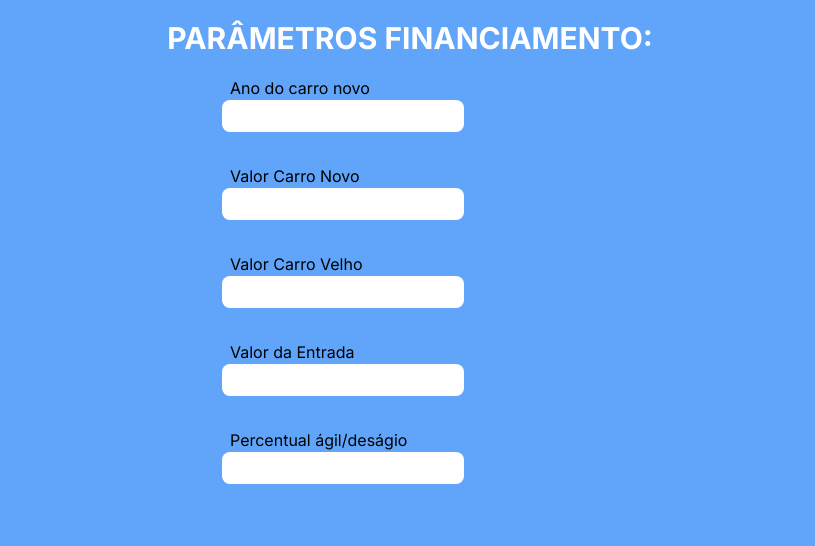
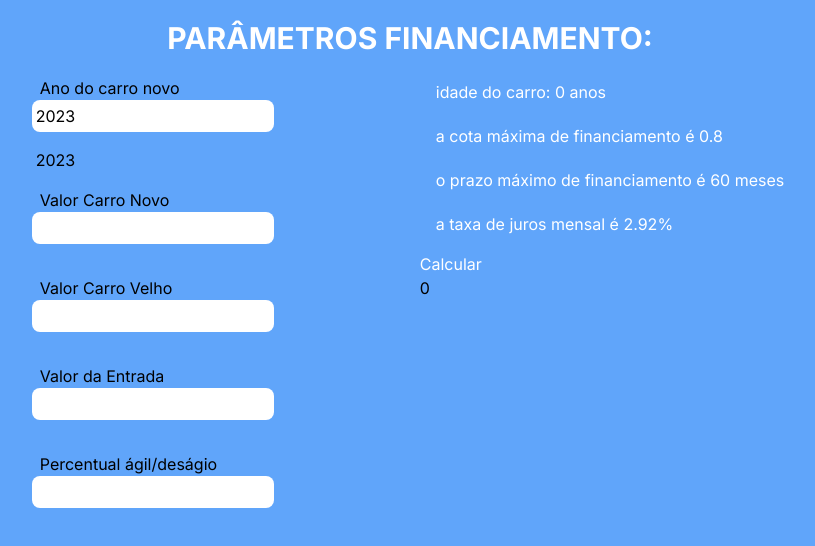
Before and after one commit to eudermes/auto, a Next.js app: page / in a window 1280 px wide. Shown: the top 546 px of the page, without its empty margins (230-1045 px from the left). Built offline with nearby package versions, Linux system fonts and the light colour scheme.

Commit message:
first commit

```diff
--- a/app/page.tsx
+++ b/app/page.tsx
@@ -6,15 +6,18 @@ import React, { useState, useEffect } from "react";
 export default function Home() {
 
 
-  const [anoCarroNovo, setAnoCarroNovo] = useState("");
+  const [anoCarroNovo, setAnoCarroNovo] = useState(2023);
   const [valorCarroNovo, setValorCarroNovo] = useState("");
   const [valorCarroVelho, setValorCarroVelho] = useState("");
   const [valorEntrada, setValorEntrada] = useState("");
   const [agil, setAgil] = useState("");
   const [quotaMax, setQuotaMax] = useState<number>(0);
+  const [prazoMax, setPrazoMax] = useState<number>(0);
+  const [txJuros, setTxJuros] = useState<number>(0);
+  const [produto, setProduto] = useState<number>(0);
 
-  const idadeCarro = 2023 - parseInt(anoCarroNovo);
 
+  const idadeCarro = (2023 - parseInt(anoCarroNovo));
 
   const handleanoCarroNovoChange = (event: React.ChangeEvent<HTMLInputElement>) => {
     setAnoCarroNovo(event.target.value);
@@ -35,6 +38,29 @@ const handlevalorEntradaChange = (event: React.ChangeEvent<HTMLInputElement>) =>
   const handleagilChange = (event: React.ChangeEvent<HTMLInputElement>) => {
     setAgil(event.target.value);
   }
+
+  useEffect(() => {
+    if(idadeCarro <=2){setQuotaMax(0.8), setPrazoMax(60), setTxJuros(2.92)}
+
+    if(idadeCarro >=3 && idadeCarro <=5){setQuotaMax(0.6), setPrazoMax(60), setTxJuros(4.26)}
+
+    if(idadeCarro >=6 && idadeCarro <=8){setQuotaMax(0.5),setPrazoMax(48), setTxJuros(2.34)}
+
+    if(idadeCarro ==9){setQuotaMax(0.5),setPrazoMax(36), setTxJuros(2.34)}
+
+    if(idadeCarro ==10){setQuotaMax(0.5),setPrazoMax(24), setTxJuros(2.34)}
+
+    if(idadeCarro > 10){setQuotaMax(0), setPrazoMax(0), setTxJuros(0) }
+
+  }, [idadeCarro]);
+
+
+  const handleCalcularProduto = () => {
+     const valorCarroNovoFloat = parseFloat(valorCarroNovo);
+     const produtoCalculado = valorCarroNovoFloat * quotaMax;
+    setProduto(produtoCalculado);
+      };
+
 
   return (
 
@@ -117,8 +143,24 @@ const handlevalorEntradaChange = (event: React.ChangeEvent<HTMLInputElement>) =>
       </div>
 
       <div>
-      {idadeCarro > 0 && <p className='p-1 pt-1 mt-0 m-3 text-white'>{`idade do carro: ${idadeCarro} anos`}</p>}
+      {idadeCarro >= 0 && <p className='p-1 pt-1 mt-0 m-3 text-white'>{`idade do carro: ${idadeCarro} anos`}</p>}
 
+
+      {quotaMax >= 0 && <p className='p-1 pt-1 mt-0 m-3 text-white'>{`a cota máxima de financiamento é ${quotaMax}`}</p>}
+
+      {prazoMax >= 0 && <p className='p-1 pt-1 mt-0 m-3 text-white'>{`o prazo máximo de financiamento é ${prazoMax} meses`}</p>}
+
+      {txJuros >= 0 && <p className='p-1 pt-1 mt-0 m-3 text-white'>{`a taxa de juros mensal é ${txJuros}%`}</p>}
+
+      {idadeCarro > 10 && <p className='p-1 pt-1 mt-0 m-3 text-white'>Lamentamos Muito, mas infelizmente não financiamos veículos com mais de 10 anos. Gostaríamos de lhe oferecer nossas opções de consorcio: <a href='http://www.caixaconsorcio.com.br/consorcio'className='text-blue-900'>caixaconsorcio</a></p>}
+
+
+
+      {idadeCarro > 10 && <p className='p-1 pt-1 mt-0 m-3 text-red-600'>Aqui deveria aparecer o produto das variáveis valorCarroNovo * quotaMax, mas não estou conseguindo</p>}
+
+      <button onClick={handleCalcularProduto} className='text-white'>Calcular</button>
+
+      <p>{produto}</p>
 
       </div>
 
```
Also changed, not shown: 1 other file (tests, documents, lock files or other folders).
